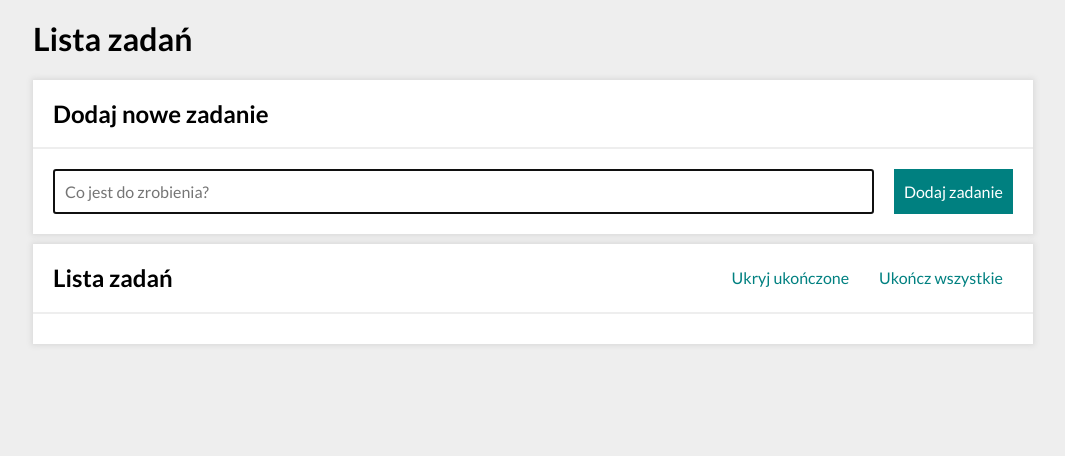
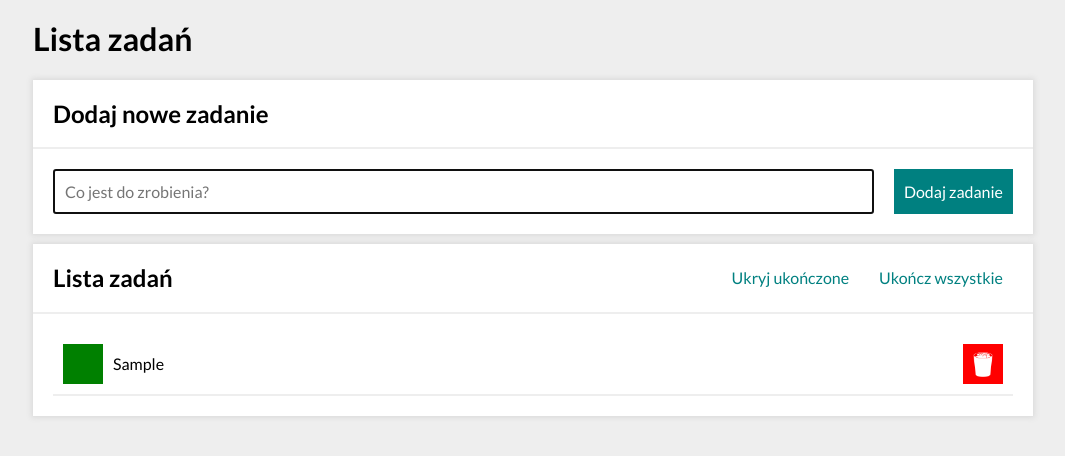
Before and after one commit to Marcin-Jakubowski/todos-list-react, a React (Create React App) app: page / in a window 1280 px wide. Both pictures are taken after typing "Sample" into the empty fields and a click on the button "Dodaj zadanie". Shown: the top 456 px of the page, without its empty margins (107-1172 px from the left). Built offline with nearby package versions, Linux system fonts and the light colour scheme.

Commit message:
importing functions from tastsSlice to TaskList

```diff
--- a/src/features/tasks/TaskList/index.js
+++ b/src/features/tasks/TaskList/index.js
@@ -1,7 +1,12 @@
 import React from "react";
+import { useSelector, useDispatch } from "react-redux";
 import { TasksList, Item, Content, Button } from "./styled";
+import { selectTasks, toggleTaskDone, removeTask } from "../tasksSlice";
 
-const TaskList = ({ tasks, hideDone, removeTask, toggleTaskDone }) => {
+const TaskList = () => {
+    const { tasks, hideDone } = useSelector(selectTasks);
+    const dispatch = useDispatch();
+
     if (!tasks.length) {
         return null;
     }
@@ -9,22 +14,22 @@ const TaskList = ({ tasks, hideDone, removeTask, toggleTaskDone }) => {
     return (
         <TasksList>
             {
-                tasks.map(({ name, id, done }) => (
+                tasks.map(({ content, id, done }) => (
                     <Item
                         key={id}
                         hidden={done && hideDone}
                     >
                         <Button
                             toggleDone
-                            onClick={() => toggleTaskDone(id)}
+                            onClick={() => dispatch(toggleTaskDone(id))}
                             doneTask={done}
                         />
                         <Content done={done}>
-                            {name}
+                            {content}
                         </Content>
                         <Button
                             remove
-                            onClick={() => removeTask(id)}
+                            onClick={() => dispatch(removeTask(id))}
                         />
                     </Item>
                 ))
```
